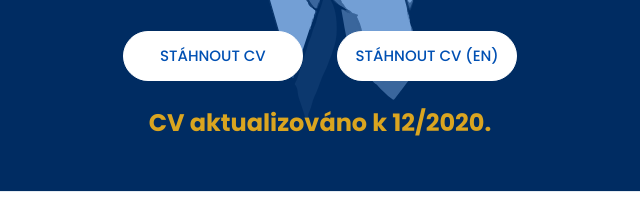
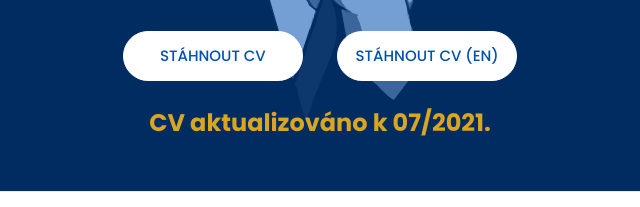
Before and after one commit to MarvelousMartin/mypage, a plain HTML site: page index.html in a window 1280 px wide. Shown: the part 1773-1980 px from the top of the page, 320-960 px from the left. Drawn offline with Linux system fonts and the light colour scheme; files whose address does not match are found by name.

Commit message:
Recent CV change edit

```diff
--- a/index.html
+++ b/index.html
@@ -285,7 +285,7 @@
                         <li><a class="main-btn custom" href="/assets/files/cv/MartinDubCV_EN.pdf" download="" target="_blank">stáhnout cv (en)</a></li>
                     </ul>
                     <br />
-                    <a style="color: goldenrod; font-weight: bold; font-size: 24px">CV aktualizováno k 12/2020.</a>
+                    <a style="color: goldenrod; font-weight: bold; font-size: 24px">CV aktualizováno k 07/2021.</a>
                 </div>
             </div>
         </div>
```
Also changed, not shown: en.html (+1 -1 lines).
